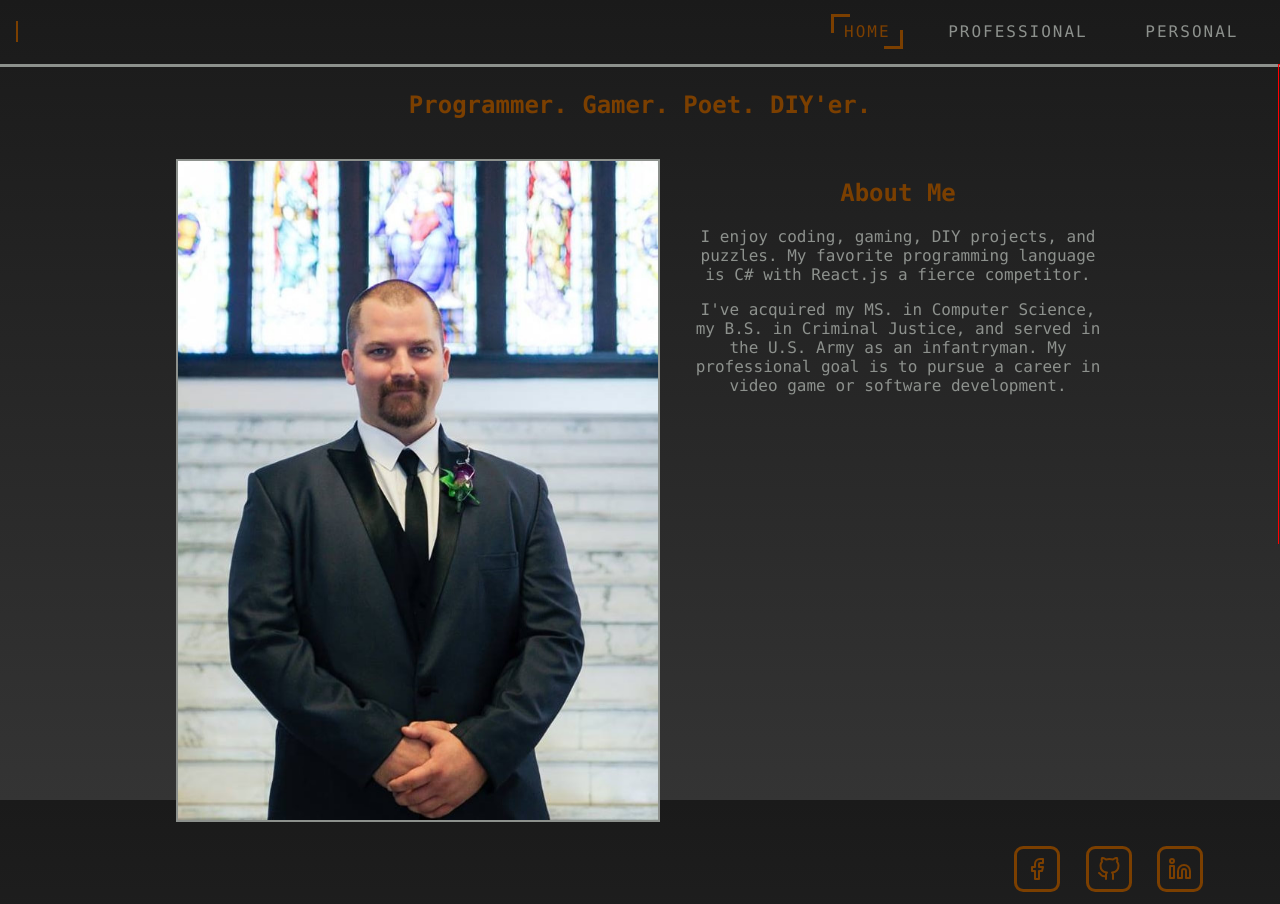
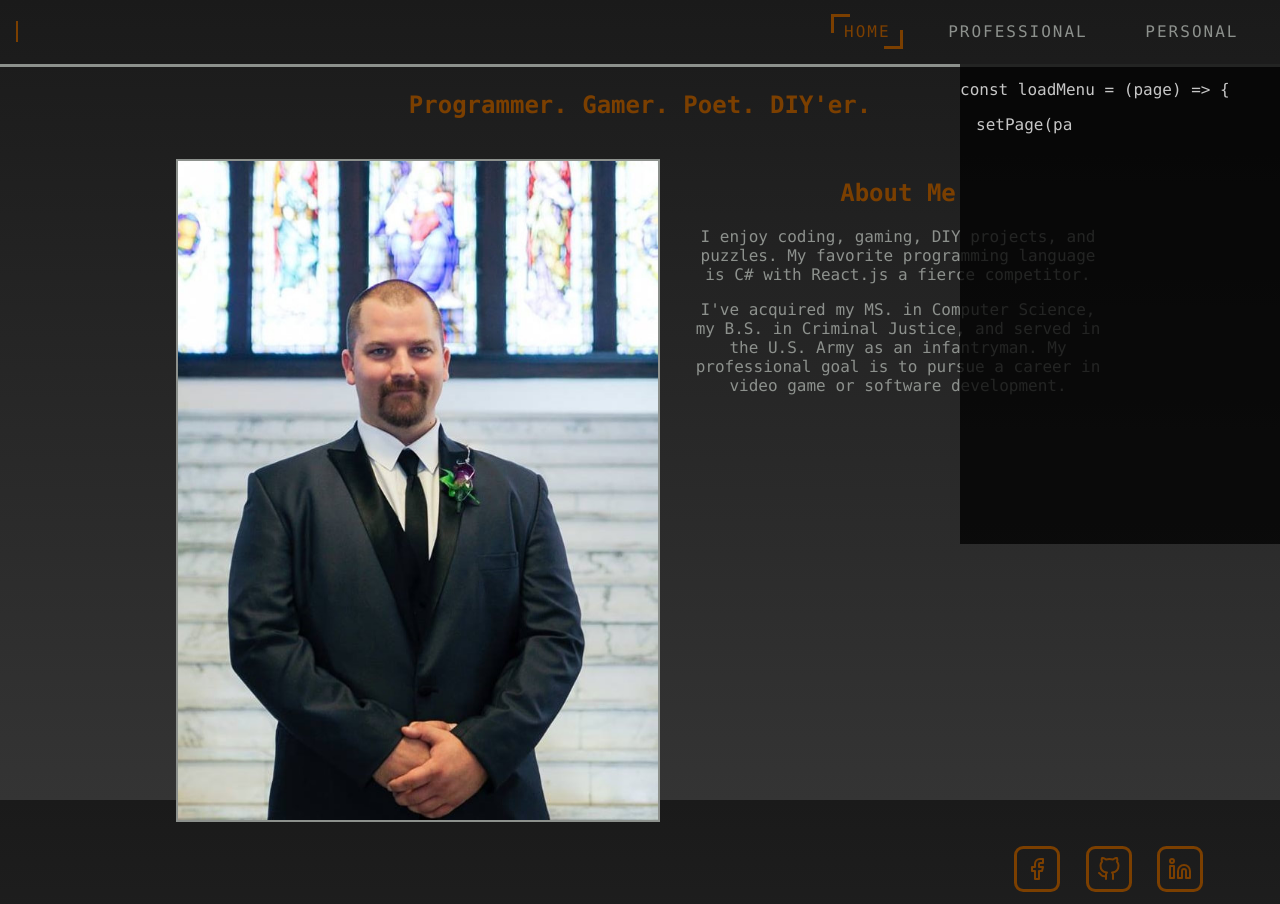
Before and after one commit to Xiokraze/mysite, a React (Create React App) app in the folder mysite/: page / in a window 1280 px wide. Both pictures are taken after a click on the item "HOME". Built offline with nearby package versions, Linux system fonts and the light colour scheme.

Commit message:
Started adding a side loading component for a fun loading graphic on menu click.

```diff
--- a/mysite/package.json
+++ b/mysite/package.json
@@ -8,6 +8,7 @@
     "@testing-library/user-event": "^12.8.3",
     "node-sass": "^6.0.1",
     "react": "^17.0.2",
+    "react-animations": "^1.0.0",
     "react-dom": "^17.0.2",
     "react-router-dom": "^5.2.0",
     "react-scripts": "4.0.3",
--- a/mysite/src/App.js
+++ b/mysite/src/App.js
@@ -1,5 +1,5 @@
 import { Switch, Route } from "react-router-dom";
-import React, { Suspense } from "react";
+import React, { Suspense, useState } from "react";
 import ActivityIndicator from "./Components/ActivityIndicator/ActivityIndicator";
 import HeaderNavBar from "./Components/HeaderNavBar/HeaderNavBar";
 import HomePage from "./Components/SitePages/HomePage";
@@ -9,10 +9,24 @@ import Footer from "./Components/Footer/Footer";
 import LoadingCode from "./Components/UIElements/LoadingCode";
 
 function App() {
+  const [animationClass, setAnimationClass] = useState("hide");
+
+  const startAnimation = () => {
+    setAnimationClass("loadingDivShow");
+  };
+
+  const hideAnimation = () => {
+    setAnimationClass("loadingDivHide");
+  };
+
   return (
     <React.Fragment>
       <Suspense fallback={<ActivityIndicator />}>
-        <HeaderNavBar />
+        <LoadingCode
+          animationClass={animationClass}
+          hideAnimation={hideAnimation}
+        />
+        <HeaderNavBar startAnimation={startAnimation} />
         <Switch>
           <Route path="/" exact>
             <HomePage />
@@ -25,7 +39,6 @@ function App() {
           </Route>
         </Switch>
         <Footer />
-        <LoadingCode />
       </Suspense>
     </React.Fragment>
   );
--- a/mysite/src/Components/HeaderNavBar/HeaderNavBar.js
+++ b/mysite/src/Components/HeaderNavBar/HeaderNavBar.js
@@ -2,7 +2,12 @@ import React, { useEffect, useState } from "react";
 import { Link } from "react-router-dom";
 import "./Animated.scss";
 
-const HeaderNavBar = () => {
+const HeaderNavBar = ({startAnimation}) => {
+  //const [animationFinished, setAnimationFinished] = useState(false);
+  const [homeFocused, setHomeFocused] = useState(true);
+  const [professionalFocused, setProfessionalFocused] = useState(false);
+  const [personalFocused, setPersonalFocused] = useState(false);
+
   useEffect(() => {
     var menuSelection = sessionStorage.getItem("menuSelection");
     if (menuSelection) {
@@ -22,29 +27,28 @@ const HeaderNavBar = () => {
     }
   }, []);
 
-  const [homeFocused, setHomeFocused] = useState(true);
-  const [professionalFocused, setProfessionalFocused] = useState(false);
-  const [personalFocused, setPersonalFocused] = useState(false);
-
-  const homeClicked = (event) => {
+  const homeClicked = () => {
     setHomeFocused(true);
     setProfessionalFocused(false);
     setPersonalFocused(false);
     sessionStorage.setItem("menuSelection", "home");
+    startAnimation();
   };
 
-  const professionalClicked = (event) => {
+  const professionalClicked = () => {
     setHomeFocused(false);
     setProfessionalFocused(true);
     setPersonalFocused(false);
     sessionStorage.setItem("menuSelection", "professional");
+    startAnimation();
   };
 
-  const personalClicked = (event) => {
+  const personalClicked = () => {
     setHomeFocused(false);
     setProfessionalFocused(false);
     setPersonalFocused(true);
     sessionStorage.setItem("menuSelection", "personal");
+    startAnimation();
   };
 
   const homeClass = homeFocused ? "navMenuSelected" : "navMenu";
@@ -52,6 +56,7 @@ const HeaderNavBar = () => {
   const personalClass = personalFocused ? "navMenuSelected" : "navMenu";
 
   return (
+    <React.Fragment>
       <div className="headerDiv">
         <browserTypewriter>Joshua Worthington</browserTypewriter>
         <ul className="navMenu">
@@ -71,6 +76,7 @@ const HeaderNavBar = () => {
         </ul>
         <mobileTypewriter>Joshua Worthington</mobileTypewriter>
       </div>
+    </React.Fragment>
   );
 };
 
--- a/mysite/src/Components/UIElements/LoadingCode.js
+++ b/mysite/src/Components/UIElements/LoadingCode.js
@@ -1,15 +1,48 @@
-const LoadingCode = () => {
+import styles from "./LoadingCode.module.css";
+
+const LoadingCode = ({ animationClass, hideAnimation }) => {
+  var l1 = styles.hide;
+  var l2 = styles.hide;
+  var l3 = styles.hide;
+  var l4 = styles.hide;
+
+  switch (animationClass) {
+    case "loadingDivShow":
+      l1 = styles.loadingDivData;
+      l2 = styles.loadingDivData;
+      l3 = styles.loadingDivData;
+      l4 = styles.loadingDivData;
+      break;
+    case "loadingDivHide":
+      l1 = styles.loadingDivDataShow1;
+      l2 = styles.loadingDivDataShow2;
+      l3 = styles.loadingDivDataShow3;
+      l4 = styles.loadingDivDataShow4;
+      break;
+    default:
+      console.log("none");
+  }
+  var line1 = "const loadMenu = (page) => {";
+  var line2 = "\tsetPage(page);";
+  var line3 = "\tloadAnimation();";
+  var line4 = "}";
+
+  var animateClass =
+    animationClass === "loadingDivShow"
+      ? styles.loadingDivShow
+      : styles.loadingDivHide;
+
   return (
-    <div className="loadingDivContainer">
-      <div className="loadingDiv">
-        <p>test</p>
-        <p>test</p>
-        <p>test</p>
-        <p>test</p>
-        <p>test</p>
-        <p>test</p>
-        <p>test</p>
-        <p>test</p>
+    <div className={styles.loadingDivContainer}>
+      <div className={animateClass} onTransitionEnd={hideAnimation}>
+        <p className={l1}>{line1}</p>
+        <p style={{ marginLeft: 1 + "rem" }} className={l2}>
+          {line2}
+        </p>
+        <p style={{ marginLeft: 1 + "rem" }} className={l3}>
+          {line3}
+        </p>
+        <p className={l4}>{line4}</p>
       </div>
     </div>
   );
--- /dev/null
+++ b/mysite/src/Components/UIElements/LoadingCode.module.css
@@ -0,0 +1,82 @@
+.hide {
+  display: none;
+}
+
+.loadingDivContainer {
+  width: 100%;
+  height: 30rem;
+  top: 4rem;
+  position: absolute;
+  overflow: hidden;
+}
+
+.loadingDivShow {
+  background-color: black;
+  opacity: 0.75;
+  width: 20rem;
+  height: 30rem;
+  position: absolute;
+  right: 0rem;
+  z-index: 5;
+  text-align: left;
+  transform: translateX(0rem);
+  transition: border-color, transform 1s ease;
+}
+
+.loadingDivHide {
+  background-color: black;
+  opacity: 0.75;
+  width: 20rem;
+  height: 30rem;
+  position: absolute;
+  right: 0rem;
+  z-index: 5;
+  transform: translateX(20rem);
+  text-align: left;
+  transition: border-color, transform 1s ease;
+  transition-delay: 4s;
+}
+
+.loadingDivData {
+  display: none;
+}
+
+.loadingDivDataShow1 {
+  white-space: nowrap;
+  overflow: hidden;
+  color: white;
+  animation: animated-text steps(30, end) 1s 1 normal both;
+}
+
+.loadingDivDataShow2 {
+  white-space: nowrap;
+  overflow: hidden;
+  color: white;
+  animation: animated-text steps(30, end) 1s 1 normal both;
+  animation-delay: 1s;
+}
+
+.loadingDivDataShow3 {
+  white-space: nowrap;
+  overflow: hidden;
+  color: white;
+  animation: animated-text steps(30, end) 1s 1 normal both;
+  animation-delay: 2s;
+}
+
+.loadingDivDataShow4 {
+  white-space: nowrap;
+  overflow: hidden;
+  color: white;
+  animation: animated-text steps(30, end) 1s 1 normal both;
+  animation-delay: 3s;
+}
+
+@keyframes animated-text {
+  from {
+    width: 0;
+  }
+  to {
+    width: 20rem;
+  }
+}
--- a/mysite/src/index.css
+++ b/mysite/src/index.css
@@ -30,40 +30,6 @@ h2 {
 .headerDiv {
   display: flex;
   border-bottom: 3px solid var(--GunMetal);
-}
-
-.loadingDivContainer {
-  width: 100%;
-  height: 30rem;
-  top: 4rem;
-  position: absolute;
-  overflow: hidden;
-}
-
-.loadingDiv {
-  width: 20rem;
-  height: 30rem;
-  border: 1px solid red;
-  position: absolute;
-  right: -20rem;
-  transform: translateX(0rem);
-  transition: transform 1.5s ease;
-}
-
-.loadingDiv2 {
-  width: 20rem;
-  height: 30rem;
-  border: 1px solid red;
-  position: absolute;
-  right: -5rem;
-  transform: translateX(0rem);
-  transition: transform 1.5s ease;
-}
-
-.loadingDiv:hover {
-  border-color: blue;
-  transform: translateX(-20rem);
-  transition: transform 1.5s ease;
 }
 
 .navMenu,
```
Also changed, not shown: 1 other file (tests, documents, lock files or other folders). Lines whose indentation alone changed are shown as unchanged.
